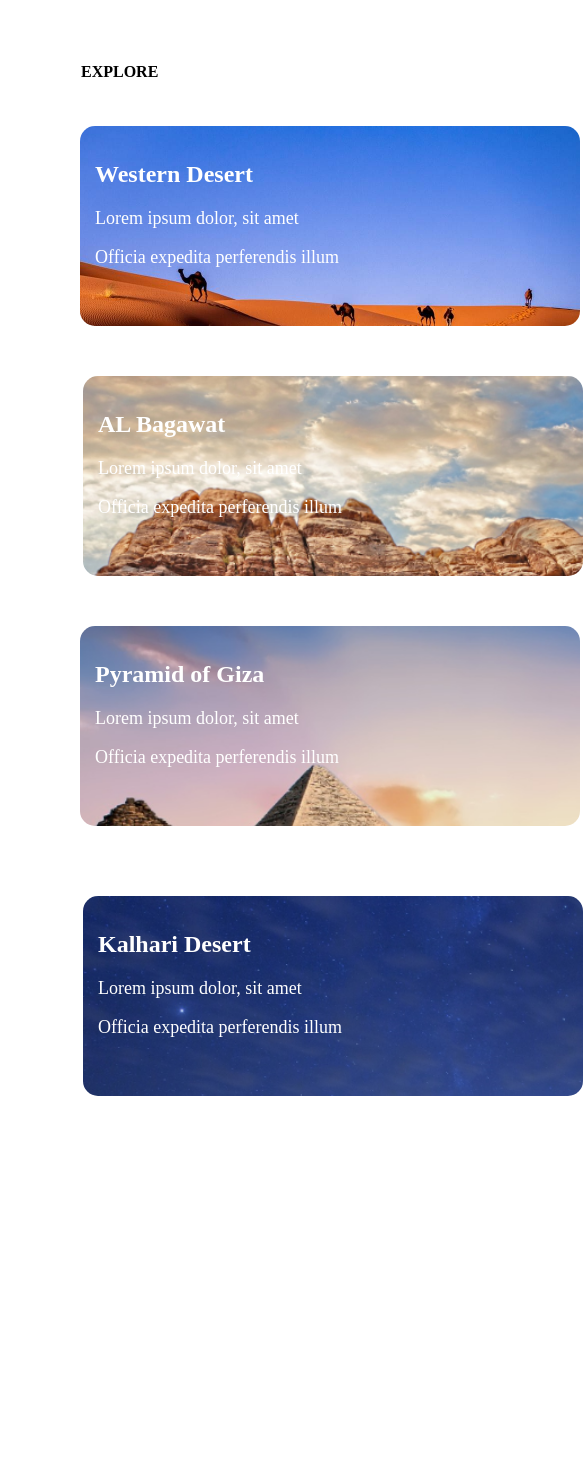
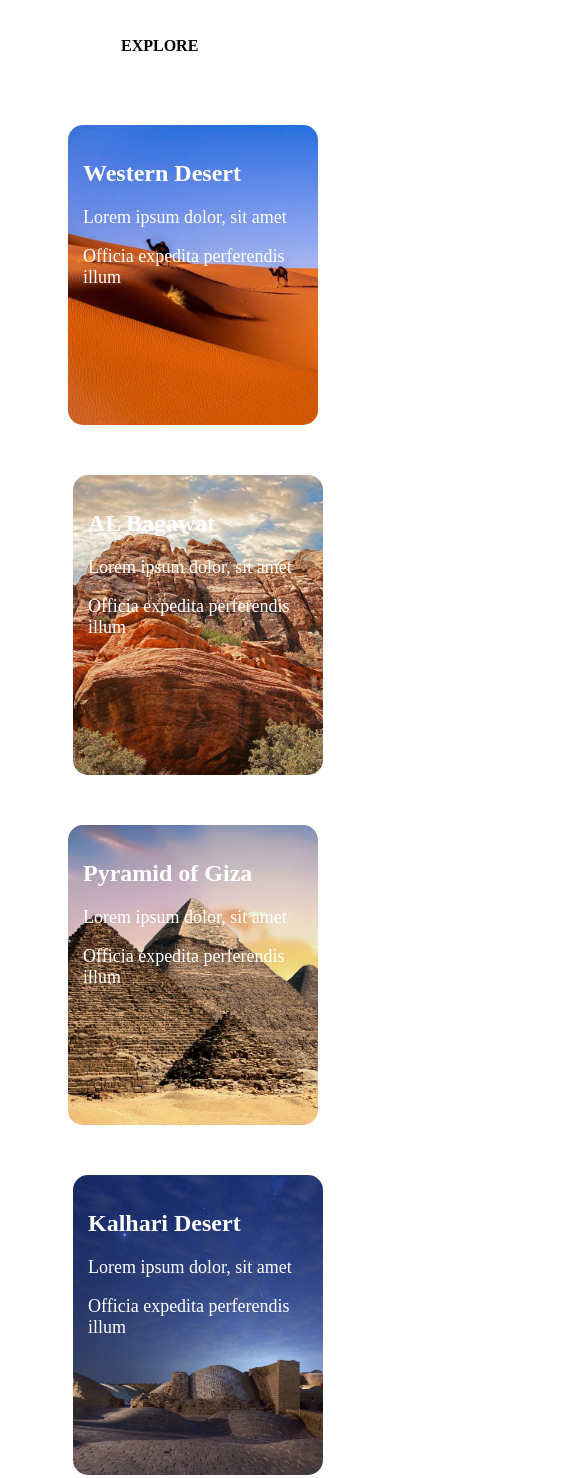
Before and after one commit to mrmohdarif/hands_on_css_06, a plain HTML site: page index.html in a window 390 px wide. Shown: the part 246-1724 px from the top of the page, 585 px wide, since content can reach past the window. Before the commit the page ends 1370 px from the top, so only its background shows below. Drawn offline with Linux system fonts and the light colour scheme.

Commit message:
commit 17-02-2023

```diff
--- a/index.html
+++ b/index.html
@@ -13,11 +13,16 @@
     <nav>
         <div class="navigation">
         <div class="nav-logo"><img src="logo.png" alt="LOGO IMG" class="logo"></div>
-        <div class="nav-link">
-            <a href="#" class="nav-option">HOME</a>
-            <a href="#" class="nav-option">REGION</a>
-            <a href="#" class="nav-option">ABOUT</a>
-            <img src="menu.png" alt="menu">
+        <div class="nav-link" id="links">
+            <div>
+                <a href="#" class="nav-option">HOME</a>
+                <a href="#" class="nav-option">REGION</a>
+                <a href="#" class="nav-option">ABOUT</a>
+            </div>
+                <div>
+                    <img src="menu.png" alt="menu" class="menu">
+                </div>
+
         </div>
         </div>
     </nav>
--- a/style.css
+++ b/style.css
@@ -31,13 +31,13 @@ nav{
     justify-content: space-between;
 }
 .logo{
-    transform: rotate(267deg);
+    transform: rotate(270deg);
 }
 .nav-link{
     display: flex;
     justify-content: center;
     align-items: center;
-    justify-content: space-between;
+    justify-content: flex-end;
     width: 400px;
     cursor: pointer;
 }
@@ -49,6 +49,7 @@ nav{
     color: white;
     text-decoration: none;
     cursor: pointer;
+    padding: 24px
 }
 .hero-img{
     display: flex;
@@ -157,19 +158,21 @@ h2{
     line-height: 1px;
 }
 
-@media only screen and (max-width:856px) {
+@media only screen and (min-width:769px) and (max-width:1024px) {
     .hero{
         flex-direction: column;
          /* align-items: center; */
 
     }
     .hero-img{
+        width: auto;
         flex-direction: column;
         align-items: center;
     }
-    main{
-        width: 700px;
-        margin: 0 auto;
+       main{
+        width:100%;
+         padding: 20px 40px;
+         box-sizing: border-box;
     }
     .div-1-img{
         width: 500px;
@@ -202,4 +205,94 @@ h2{
     .explore{
         margin-top: 20px;
     }
+    .logo{
+        height: 113px;
+        width: 100px;
+        position: relative;
+        left: 45px;
+
+    }
+    .navigation {
+        display: flex;
+        justify-content: space-between;
+        height: 42px;
+    }
+    .sahara-heading{
+        margin-top: 36px;
+    }
 }
+ @media only screen and (min-width:320px) and (max-width:480px) {
+
+    .hero{
+        flex-direction: column;
+         /* align-items: center; */
+
+    }
+    .hero-img{
+        width: auto;
+        flex-direction: column;
+        align-items: center;
+    }
+      main{
+        width:100%;
+         padding: 20px 40px;
+         box-sizing: border-box;
+    }
+    .sahara-heading {
+        font-size: 30px;
+        color: white;
+    }
+    .sahara-heading-para {
+        line-height: 1.3;
+        margin: 0px;
+    }
+    p {
+        color: white;
+        font-size: 18px;
+    }
+   .explore{
+    margin: 25px 0px;
+   }
+   .hero-img{
+    width: auto;
+    flex-direction: column;
+    align-items: center;
+}
+ .div-1-img{
+    width: 250px;
+    height: 300px;
+    margin-top: 30px;
+    margin-bottom: 20px;
+    margin-left: 20px;
+
+}
+.div-2-img{
+    width: 250px;
+    height: 300px;
+    margin-top: 30px;
+    margin-bottom: 20px;
+
+}
+.div-3-img{
+    width: 250px;
+    height: 300px;
+    margin-top: 30px;
+    margin-bottom: 20px;
+    margin-left: 20px;
+}
+.div-4-img{
+    width: 250px;
+    height: 300px;
+    margin-top: 30px;
+    margin-bottom: 20px;
+
+}
+
+.nav-option {
+    display: block;
+  padding: 0px;
+    display: block;
+    margin-right: 10px;
+}
+
+}
```
